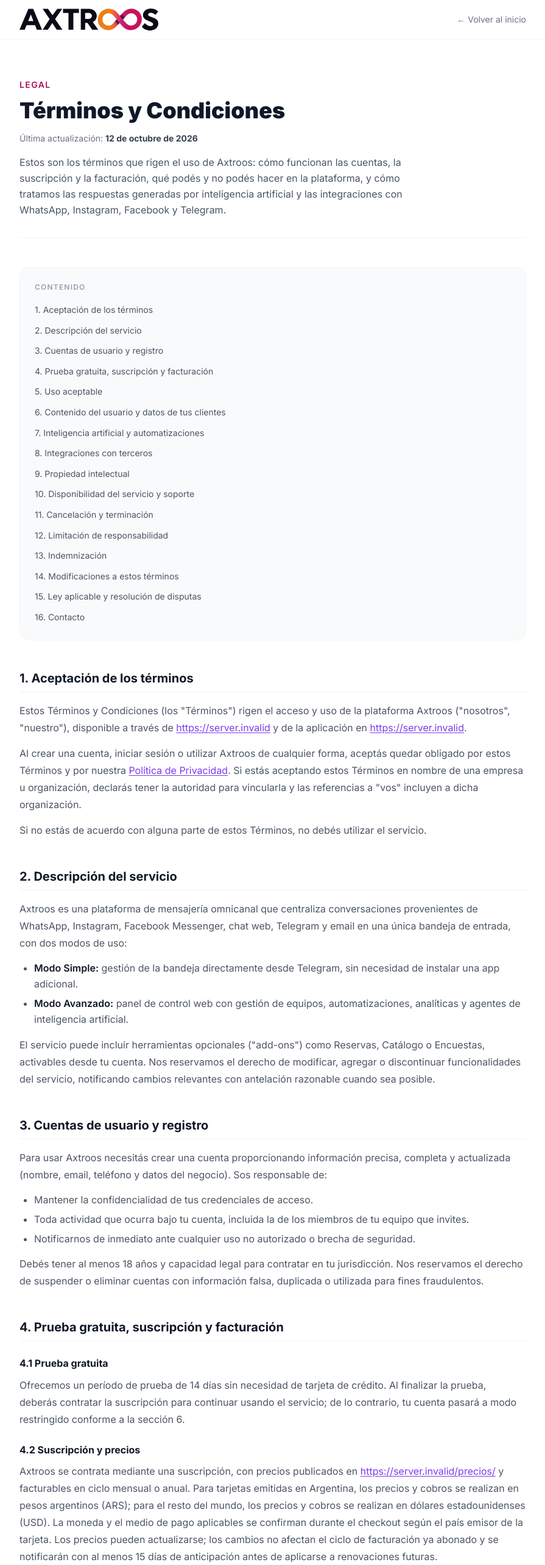
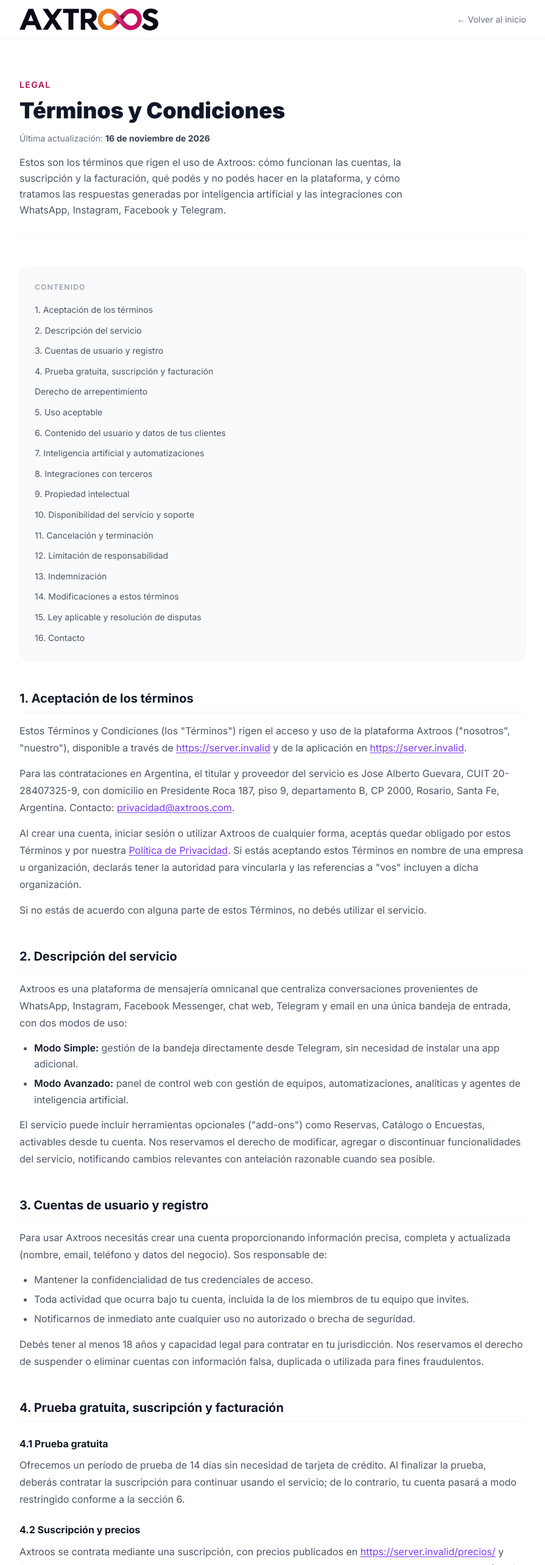
Before and after one commit to Xerebrum-Sites/chato, a Next.js app: page /terminos in a window 1280 px wide. Shown: the top 2566 px of the page at 61% size, without its empty margins (192-1087 px from the left). Built offline with nearby package versions, Linux system fonts and the light colour scheme; no server answers.

Commit message:
Add Argentine provider details and consumer rights

```diff
--- a/src/app/(marketing)/contacto/page.tsx
+++ b/src/app/(marketing)/contacto/page.tsx
@@ -27,6 +27,13 @@ export default function ContactoPage() {
         visual={<ContactHeroVisual />}
       />
       <ContactSection />
+      <section className="mx-auto max-w-7xl px-4 pb-20 sm:px-6 lg:px-8" aria-labelledby="datos-proveedor">
+        <div className="rounded-2xl border border-gray-200 bg-gray-50 p-6 text-gray-700">
+          <h2 id="datos-proveedor" className="mb-3 text-xl font-bold text-gray-900">Datos del proveedor en Argentina</h2>
+          <p>Jose Alberto Guevara · CUIT 20-28407325-9</p>
+          <p>Presidente Roca 187, piso 9, departamento B, CP 2000, Rosario, Santa Fe, Argentina</p>
+        </div>
+      </section>
     </>
   );
 }
--- a/src/app/privacidad/page.tsx
+++ b/src/app/privacidad/page.tsx
@@ -7,7 +7,7 @@ export const metadata: Metadata = {
   description: "Política de privacidad de Axtroos. Conocé cómo recopilamos, usamos y protegemos tus datos.",
 };
 
-const UPDATED = "12 de octubre de 2026";
+const UPDATED = "16 de noviembre de 2026";
 const EMAIL = EMAILS.legal;
 const SITE = URLS.landing;
 
@@ -16,10 +16,12 @@ const sections = [
     id: "responsable",
     title: "1. Responsable del tratamiento",
     content: `
-      <p>El responsable del tratamiento de los datos personales recabados a través de este sitio web y de la plataforma Axtroos es:</p>
+      <p>Para las contrataciones en Argentina, el responsable del tratamiento de los datos personales recabados a través de este sitio web y de la plataforma Axtroos es:</p>
       <ul>
         <li><strong>Nombre comercial:</strong> Axtroos</li>
-        <li><strong>Operado por:</strong> Axtroos</li>
+        <li><strong>Titular:</strong> Jose Alberto Guevara</li>
+        <li><strong>CUIT:</strong> 20-28407325-9</li>
+        <li><strong>Domicilio:</strong> Presidente Roca 187, piso 9, departamento B, CP 2000, Rosario, Santa Fe, Argentina</li>
         <li><strong>Sitio web:</strong> ${SITE}</li>
         <li><strong>Correo de contacto:</strong> <a href="mailto:${EMAIL}">${EMAIL}</a></li>
       </ul>
--- a/src/app/terminos/page.tsx
+++ b/src/app/terminos/page.tsx
@@ -8,7 +8,7 @@ export const metadata: Metadata = {
     "Términos y condiciones de uso de Axtroos: cuentas, suscripción y facturación, uso aceptable, inteligencia artificial, integraciones y responsabilidad.",
 };
 
-const UPDATED = "12 de octubre de 2026";
+const UPDATED = "16 de noviembre de 2026";
 const EMAIL = EMAILS.legal;
 const SITE = URLS.landing;
 const APP = URLS.app;
@@ -19,6 +19,7 @@ const sections = [
     title: "1. Aceptación de los términos",
     content: `
       <p>Estos Términos y Condiciones (los "Términos") rigen el acceso y uso de la plataforma Axtroos ("nosotros", "nuestro"), disponible a través de <a href="${SITE}">${SITE}</a> y de la aplicación en <a href="${APP}">${APP}</a>.</p>
+      <p>Para las contrataciones en Argentina, el titular y proveedor del servicio es Jose Alberto Guevara, CUIT 20-28407325-9, con domicilio en Presidente Roca 187, piso 9, departamento B, CP 2000, Rosario, Santa Fe, Argentina. Contacto: <a href="mailto:${EMAIL}">${EMAIL}</a>.</p>
       <p>Al crear una cuenta, iniciar sesión o utilizar Axtroos de cualquier forma, aceptás quedar obligado por estos Términos y por nuestra <a href="/privacidad">Política de Privacidad</a>. Si estás aceptando estos Términos en nombre de una empresa u organización, declarás tener la autoridad para vincularla y las referencias a "vos" incluyen a dicha organización.</p>
       <p>Si no estás de acuerdo con alguna parte de estos Términos, no debés utilizar el servicio.</p>
     `,
@@ -55,13 +56,22 @@ const sections = [
       <h3>4.1 Prueba gratuita</h3>
       <p>Ofrecemos un período de prueba de 14 días sin necesidad de tarjeta de crédito. Al finalizar la prueba, deberás contratar la suscripción para continuar usando el servicio; de lo contrario, tu cuenta pasará a modo restringido conforme a la sección 6.</p>
       <h3>4.2 Suscripción y precios</h3>
-      <p>Axtroos se contrata mediante una suscripción, con precios publicados en <a href="${SITE}/precios/">${SITE}/precios/</a> y facturables en ciclo mensual o anual. Para tarjetas emitidas en Argentina, los precios y cobros se realizan en pesos argentinos (ARS); para el resto del mundo, los precios y cobros se realizan en dólares estadounidenses (USD). La moneda y el medio de pago aplicables se confirman durante el checkout según el país emisor de la tarjeta. Los precios pueden actualizarse; los cambios no afectan el ciclo de facturación ya abonado y se notificarán con al menos 15 días de anticipación antes de aplicarse a renovaciones futuras.</p>
+      <p>Axtroos se contrata mediante una suscripción, con precios publicados en <a href="${SITE}/precios/">${SITE}/precios/</a> y facturables en ciclo mensual o anual. Para contrataciones en Argentina, el precio en pesos argentinos (ARS) se informa en la página de precios antes de contratar y los cobros procesados por Rebill se realizan en pesos. Para el resto del mundo, los precios y cobros se realizan en dólares estadounidenses (USD). La moneda y el medio de pago aplicables se confirman durante el checkout. Los precios pueden actualizarse; los cambios no afectan el ciclo de facturación ya abonado y se notificarán con al menos 15 días de anticipación antes de aplicarse a renovaciones futuras.</p>
       <h3>4.3 Add-ons</h3>
       <p>Podés activar add-ons desde tu cuenta. Los add-ons se facturan de forma adicional según los que actives.</p>
       <h3>4.4 Pagos y renovación</h3>
       <p>Las suscripciones se renuevan automáticamente al final de cada ciclo salvo que canceles antes de la fecha de renovación. El procesamiento de pagos lo realizan proveedores externos; no almacenamos datos completos de tarjetas de crédito.</p>
       <h3>4.5 Reembolsos</h3>
-      <p>Los pagos no son reembolsables salvo que la ley aplicable indique lo contrario o que ofrezcamos una excepción a nuestro exclusivo criterio (por ejemplo, un cobro duplicado o un error de facturación).</p>
+      <p>Los reembolsos se rigen por el derecho de arrepentimiento cuando corresponda y por las demás disposiciones legales aplicables. También podremos realizar un reembolso en otros casos, por ejemplo, ante un cobro duplicado o un error de facturación.</p>
+    `,
+  },
+  {
+    id: "arrepentimiento",
+    title: "Derecho de arrepentimiento",
+    content: `
+      <p>Cuando corresponda conforme a la legislación argentina de defensa del consumidor, podés revocar la aceptación de una contratación a distancia dentro de los 10 días corridos desde la celebración del contrato o la entrega del bien, lo que ocurra después, sin responsabilidad ni costo para vos.</p>
+      <p>Para solicitarlo, escribinos a <a href="mailto:${EMAIL}?subject=Solicitud%20de%20arrepentimiento">${EMAIL}</a> con el asunto “Solicitud de arrepentimiento” y los datos necesarios para identificar la contratación. También podés utilizar el botón de arrepentimiento disponible en el sitio. No necesitás iniciar sesión ni registrarte para hacer la solicitud.</p>
+      <p>Te informaremos un código de identificación de la solicitud por el mismo medio dentro de las 24 horas siguientes y gestionaremos la revocación y el reintegro que corresponda conforme a la normativa aplicable. Las excepciones legales se evaluarán según las circunstancias de cada contratación.</p>
     `,
   },
   {
@@ -136,7 +146,7 @@ const sections = [
     id: "cancelacion",
     title: "11. Cancelación y terminación",
     content: `
-      <p>Podés cancelar tu suscripción en cualquier momento desde tu cuenta en <a href="${APP}">${APP}</a> o escribiéndonos a <a href="mailto:${EMAIL}">${EMAIL}</a>. La cancelación tiene efecto al final del ciclo de facturación vigente; no se realizan reembolsos por el período ya iniciado, salvo lo indicado en la sección 4.5.</p>
+      <p>Podés solicitar la baja de tu suscripción en cualquier momento desde tu cuenta en <a href="${APP}">${APP}</a>, mediante el botón de baja del sitio o escribiéndonos a <a href="mailto:${EMAIL}">${EMAIL}</a>. La solicitud de baja es distinta del ejercicio del derecho de arrepentimiento y se tramita conforme a la normativa aplicable.</p>
       <p>Podemos suspender o cancelar tu cuenta, con o sin previo aviso, si:</p>
       <ul>
         <li>Incumplís estos Términos o nuestra Política de Privacidad.</li>
--- a/src/components/organisms/Footer.tsx
+++ b/src/components/organisms/Footer.tsx
@@ -68,6 +68,16 @@ export function Footer() {
                   </Link>
                 </li>
               ))}
+              <li>
+                <a href={`mailto:${EMAILS.legal}?subject=Solicitud%20de%20arrepentimiento`} className="text-sm font-semibold text-white underline hover:text-[#ee7d16]">
+                  Botón de arrepentimiento
+                </a>
+              </li>
+              <li>
+                <a href={`mailto:${EMAILS.contact}?subject=Solicitud%20de%20baja%20de%20servicio`} className="text-sm font-semibold text-white underline hover:text-[#ee7d16]">
+                  Botón de baja de servicio
+                </a>
+              </li>
             </ul>
           </div>
         </div>
--- a/src/components/organisms/Pricing.tsx
+++ b/src/components/organisms/Pricing.tsx
@@ -120,6 +120,7 @@ export function Pricing() {
               ))}
             </div>
           </div>
+          <p className="mt-4 text-sm text-gray-600">En Argentina, seleccioná ARS para consultar el precio en pesos antes de contratar. Los cobros procesados por Rebill se realizan en pesos argentinos.</p>
         </div>
 
         <div className="mx-auto max-w-3xl">
```
